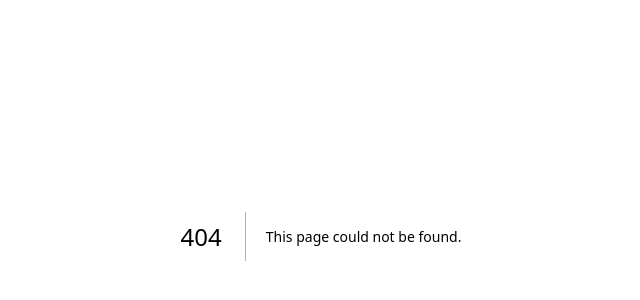
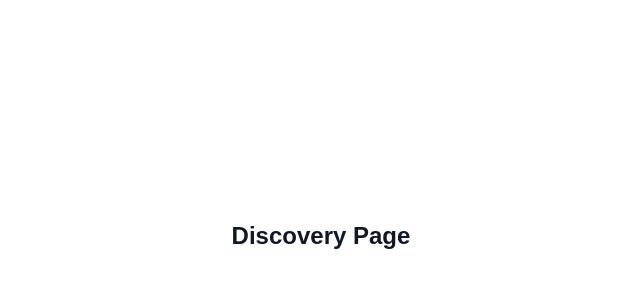
Before and after one commit to AmdarisTeamSem5/beauty_CRM, a Next.js app in the folder app/: page /discovery in a window 1280 px wide. Before the commit this address had no page. Shown: the part 164-464 px from the top of the page, without its empty margins (319-959 px from the left). Built offline with nearby package versions, Linux system fonts and the light colour scheme.

Commit message:
Created discovery page

```diff
--- /dev/null
+++ b/app/src/app/discovery/page.tsx
@@ -0,0 +1,9 @@
+export default function DiscoveryPage() {
+  return (
+    <div className="min-h-screen w-full bg-white">
+      <div className="flex items-center justify-center h-screen">
+        <h1 className="text-gray-900 text-2xl font-semibold">Discovery Page</h1>
+      </div>
+    </div>
+  );
+}
```
